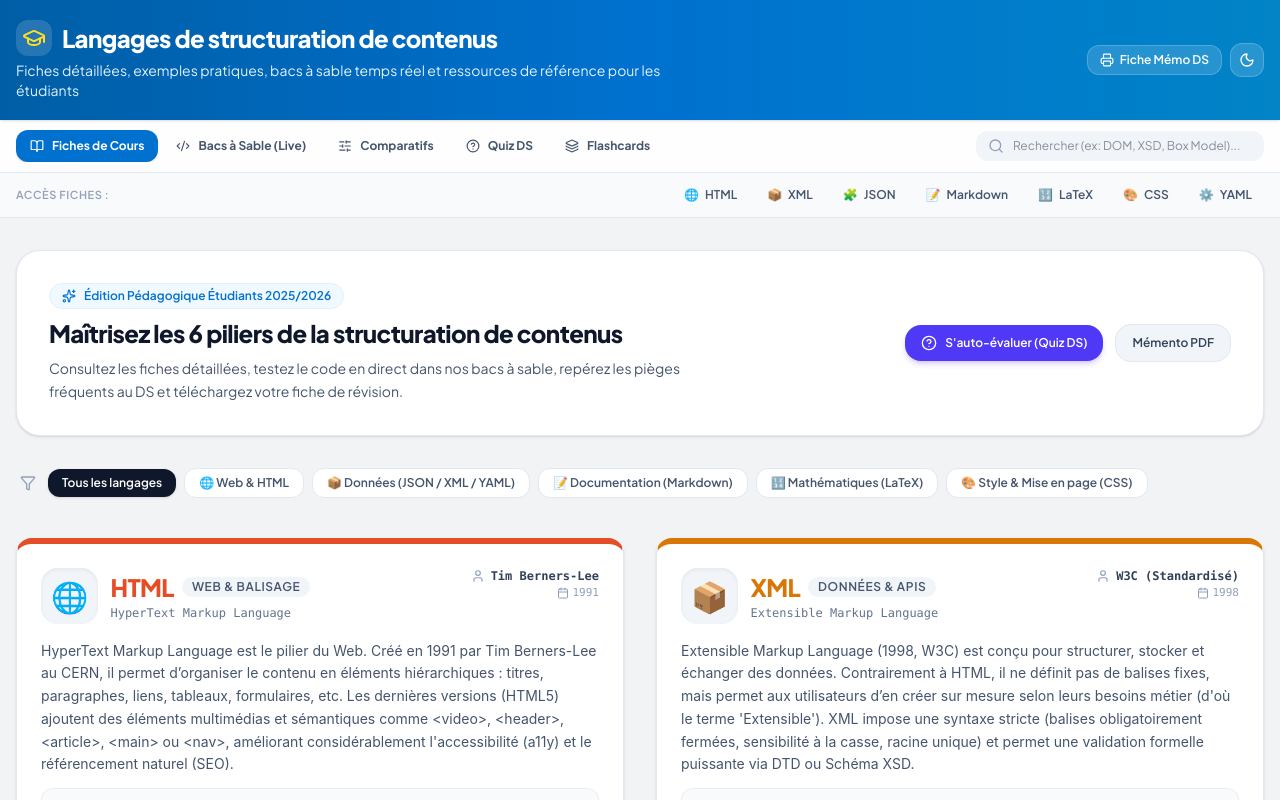
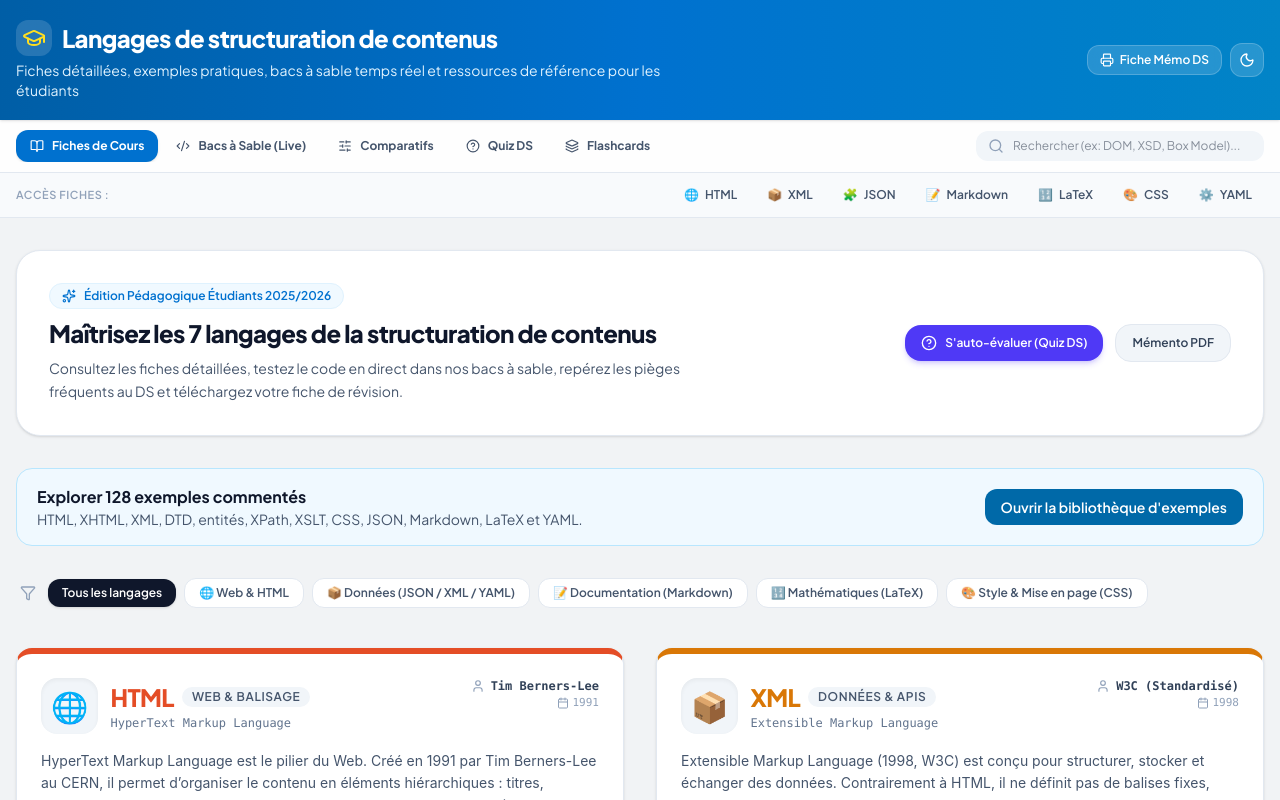
Before and after one commit to Bouguen/ds-1, a React (Vite) app: page / in a window 1280 px wide. Shown: the top 800 px of the page. Built offline with nearby package versions, Linux system fonts and the light colour scheme.

Commit message:
feat: intégrer la bibliothèque à l'accueil

```diff
--- a/src/App.tsx
+++ b/src/App.tsx
@@ -4,6 +4,7 @@ import { LANGUAGES_DATA } from './data/languagesData';
 import { Header } from './components/Header';
 import { Footer } from './components/Footer';
 import { LanguageCard } from './components/LanguageCard';
+import { ExamplesLibrary } from './components/ExamplesLibrary';
 import { SandboxesView } from './components/SandboxesView';
 import { ComparisonView } from './components/ComparisonView';
 import { QuizView } from './components/QuizView';
@@ -112,7 +113,7 @@ export default function App() {
                   <span>Édition Pédagogique Étudiants 2025/2026</span>
                 </div>
                 <h2 className="text-xl sm:text-2xl font-black text-slate-900 dark:text-white tracking-tight">
-                  Maîtrisez les 6 piliers de la structuration de contenus
+                  Maîtrisez les 7 langages de la structuration de contenus
                 </h2>
                 <p className="text-xs sm:text-sm text-slate-600 dark:text-slate-300 max-w-2xl leading-relaxed">
                   Consultez les fiches détaillées, testez le code en direct dans nos bacs à sable, repérez les pièges fréquents au DS et téléchargez votre fiche de révision.
@@ -135,6 +136,17 @@ export default function App() {
                   <span>Mémento PDF</span>
                 </button>
               </div>
+            </div>
+
+            <div className="flex flex-wrap items-center gap-3 rounded-2xl border border-sky-200 dark:border-sky-900 bg-sky-50 dark:bg-sky-950/30 px-5 py-4">
+              <div className="flex-1 min-w-[200px]">
+                <h3 className="font-bold text-slate-900 dark:text-white">Explorer 128 exemples commentés</h3>
+                <p className="text-sm text-slate-600 dark:text-slate-300">HTML, XHTML, XML, DTD, entités, XPath, XSLT, CSS, JSON, Markdown, LaTeX et YAML.</p>
+              </div>
+              <button type="button" onClick={() => setActiveTab('exemples')}
+                className="rounded-xl bg-sky-700 text-white px-4 py-2 text-sm font-semibold hover:bg-sky-800 focus-visible:outline focus-visible:outline-2 focus-visible:outline-offset-2 cursor-pointer">
+                Ouvrir la bibliothèque d'exemples
+              </button>
             </div>
 
             {/* Filter Pills */}
@@ -185,6 +197,8 @@ export default function App() {
           </div>
         )}
 
+        {activeTab === 'exemples' && <ExamplesLibrary />}
+
         {/* Tab 2: BACS À SABLE INTERACTIFS */}
         {activeTab === 'sandboxes' && (
           <SandboxesView
```
